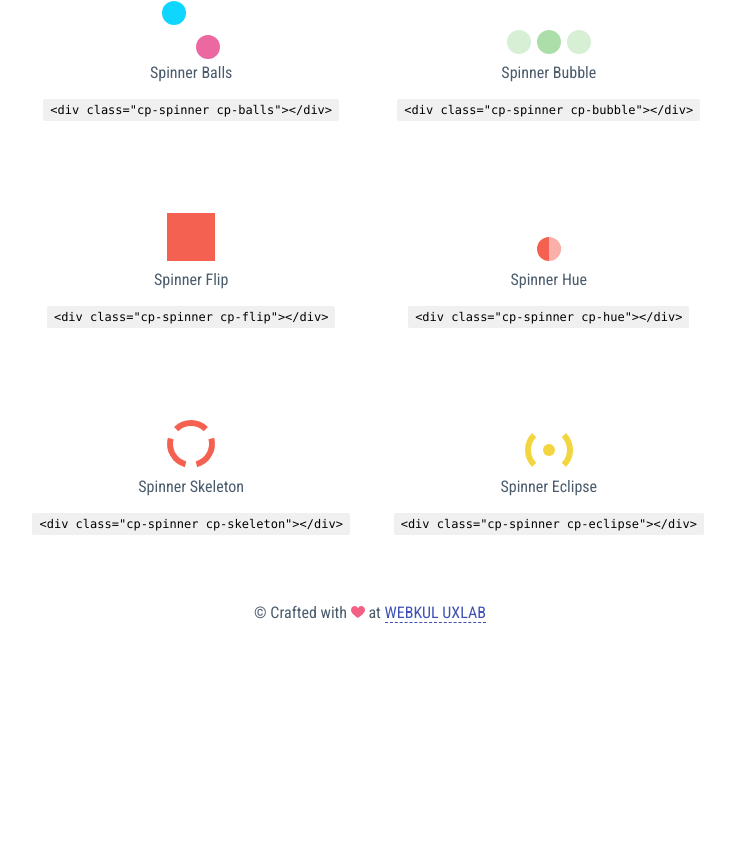
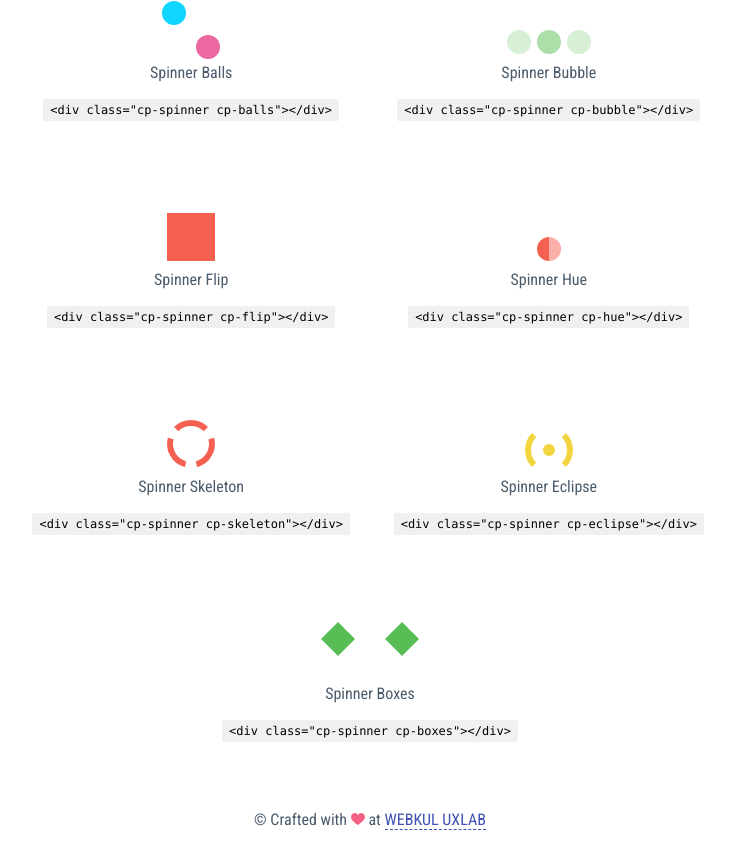
Before and after one commit to webkul/csspin, a website: page index.html in a window 1280 px wide. Shown: the part 440-1304 px from the top of the page, without its empty margins (270-1005 px from the left). Before the commit the page ends 1107 px from the top, so only its background shows below. Drawn offline with Linux system fonts and the light colour scheme.

Commit message:
Initialized Boxes Spinner

```diff
--- a/index.html
+++ b/index.html
@@ -160,6 +160,22 @@
 			</div>
 			<!--//Spinner Block-->
 
+			<!--Spinner Block-->
+			<div class="cp-spinner-block">
+				<!--Spinner Boxes Element-->
+					<div class="cp-spinner cp-boxes"></div>
+				<!--//Spinner Boxes Element-->
+
+				<!--Caption-->
+					<span>Spinner Boxes</span>
+				<!--//Caption-->
+
+				<!--Syntax-->
+					<pre>&lt;div class="cp-spinner cp-boxes"&gt;&lt;/div&gt</pre>
+				<!--//Syntax-->
+			</div>
+			<!--//Spinner Block-->
+
 		</div>
 		<!--Spinners-->
 
--- /dev/null
+++ b/less/_boxes.less
@@ -0,0 +1,44 @@
+/*Boxes Spinner*/
+.cp-boxes:before{
+	.bounding-box(@boxSize/2, @boxSize/2);
+	content: " ";
+	background: @secondColor;
+	position: absolute;
+	top: 0;
+	left: 0;
+	animation: cp-boxes-animate-before @speed3x ease-in-out infinite;
+}
+.cp-boxes:after{
+	.bounding-box(@boxSize/2, @boxSize/2);
+	content: " ";
+	background: @secondColor;
+	position: absolute;
+	top: 0;
+	right: 0;
+	animation: cp-boxes-animate-after @speed3x ease-in-out infinite;
+}
+
+/*Boxes Spinner Animation*/
+@keyframes cp-boxes-animate-before{
+	0%{
+		transform: translateX(-20px) rotate(45deg);
+	}
+	50%{
+		transform: translateX(-7px) rotate(225deg);
+	}
+	100%{
+		transform: translateX(-20px) rotate(45deg);
+	}
+}
+
+@keyframes cp-boxes-animate-after{
+	0%{
+		transform: translateX(20px) rotate(45deg);
+	}
+	50%{
+		transform: translateX(7px) rotate(-225deg);
+	}
+	100%{
+		transform: translateX(20px) rotate(45deg);
+	}
+}
--- /dev/null
+++ b/less/csspin-boxes.less
@@ -0,0 +1,3 @@
+/*Only Spinner Boxes*/
+@import url("_globals.less");
+@import url("_boxes.less");
--- a/less/csspin.less
+++ b/less/csspin.less
@@ -7,3 +7,4 @@
 @import url("_hue.less");
 @import url("_skeleton.less");
 @import url("_eclipse.less");
+@import url("_boxes.less");
```
Also changed, not shown: css/csspin-boxes.css (added), csspin.css.
